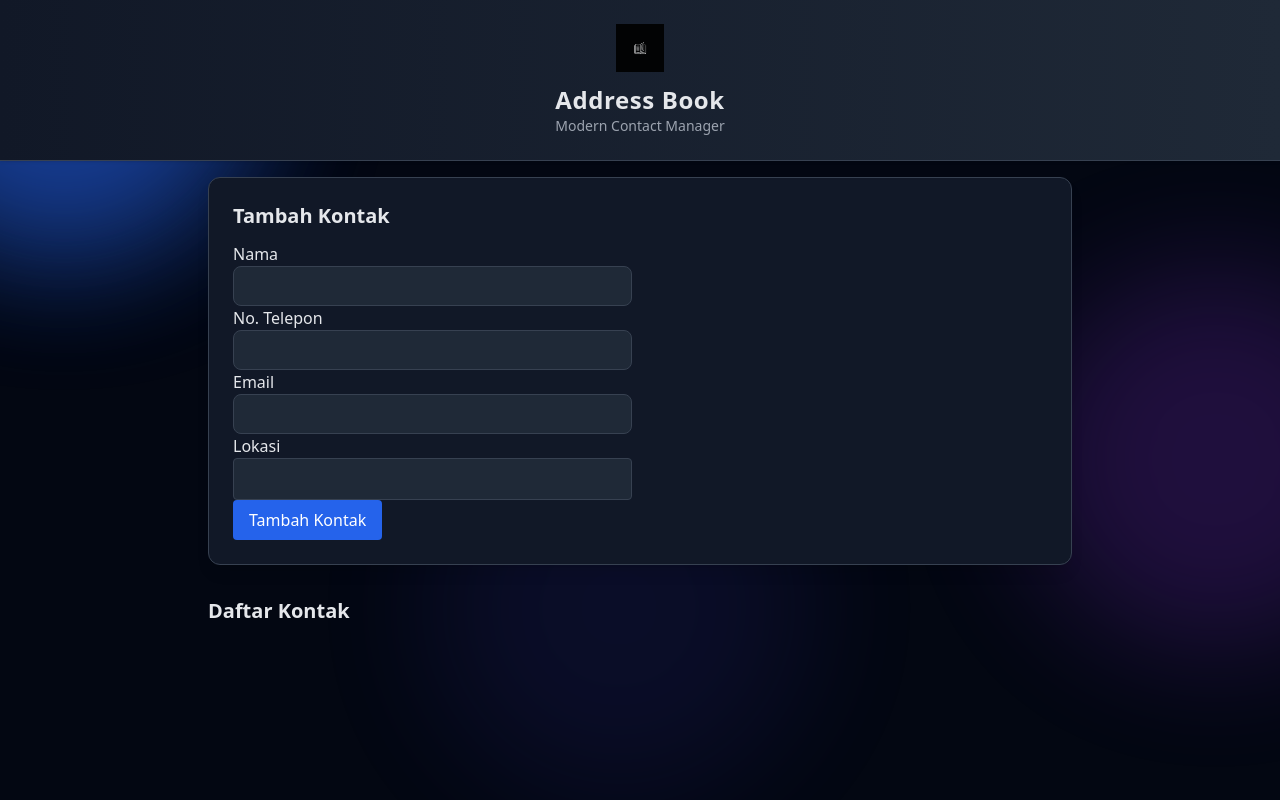
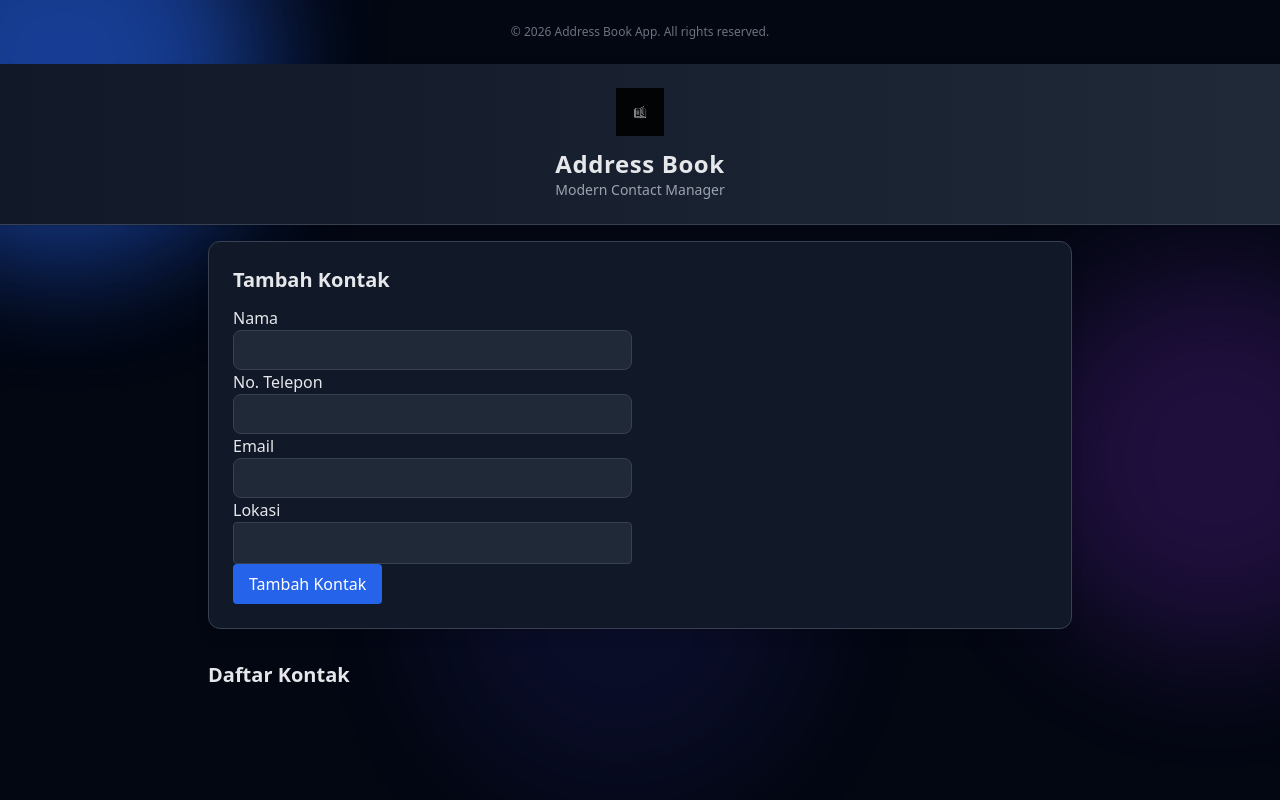
Before and after one commit to aqshelhazarya/UAS-Pemrograman-Web, a plain HTML site: page index.html in a window 1280 px wide. Drawn offline with nearby package versions, Linux system fonts and the light colour scheme.

Commit message:
chore: add copyright footer

```diff
--- a/index.html
+++ b/index.html
@@ -5,6 +5,9 @@
   <title>Address Book App</title>
   <script src="https://cdn.tailwindcss.com"></script>
 </head>
+<footer class="text-center text-gray-500 text-xs py-6">
+  © 2026 Address Book App. All rights reserved.
+</footer>
 <body class="bg-gray-950 text-gray-200 min-h-screen font-sans">
 <!-- Background decoration -->
 <div class="fixed inset-0 -z-10 overflow-hidden">
```
